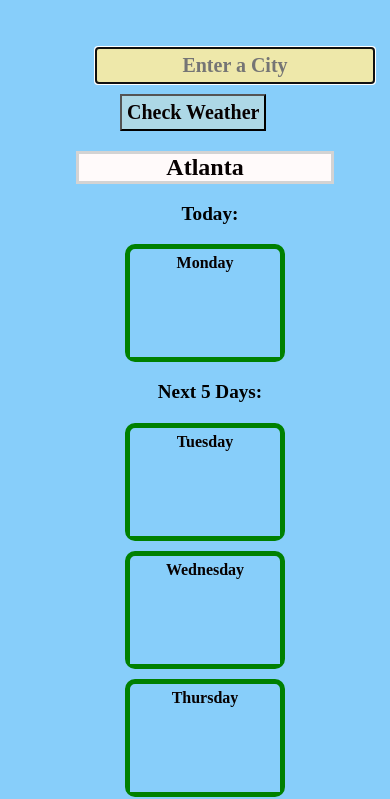
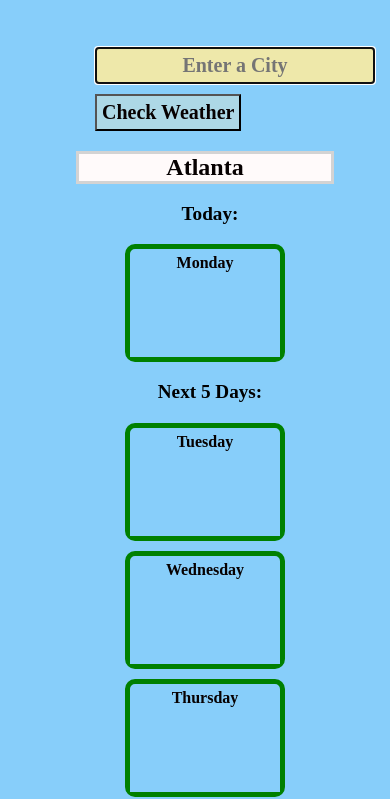
Before and after one commit to BrainAtoms/Weather_Dashboard, a plain HTML site: page index.html in a window 390 px wide. Shown: the part 48-847 px from the top of the page. Drawn offline with nearby package versions, Linux system fonts and the light colour scheme; no server answers.

Commit message:
updated CSS for mobile

```diff
--- a/assets/style.css
+++ b/assets/style.css
@@ -13,7 +13,8 @@
 
 @media (max-width: 500px) {
   #button {
-    margin-left: 575px;
+    margin-left: 550px;
+
   }
 }
 
```
